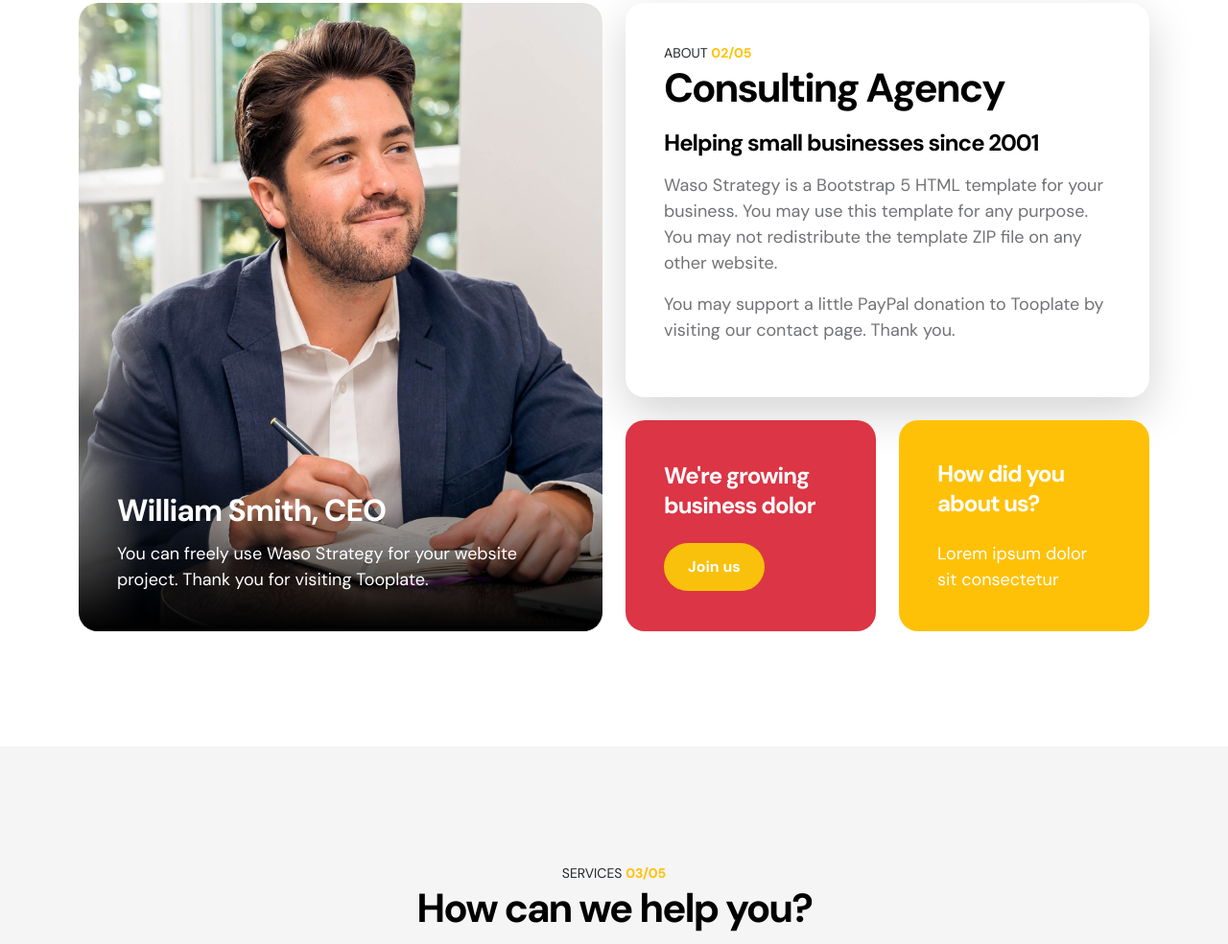
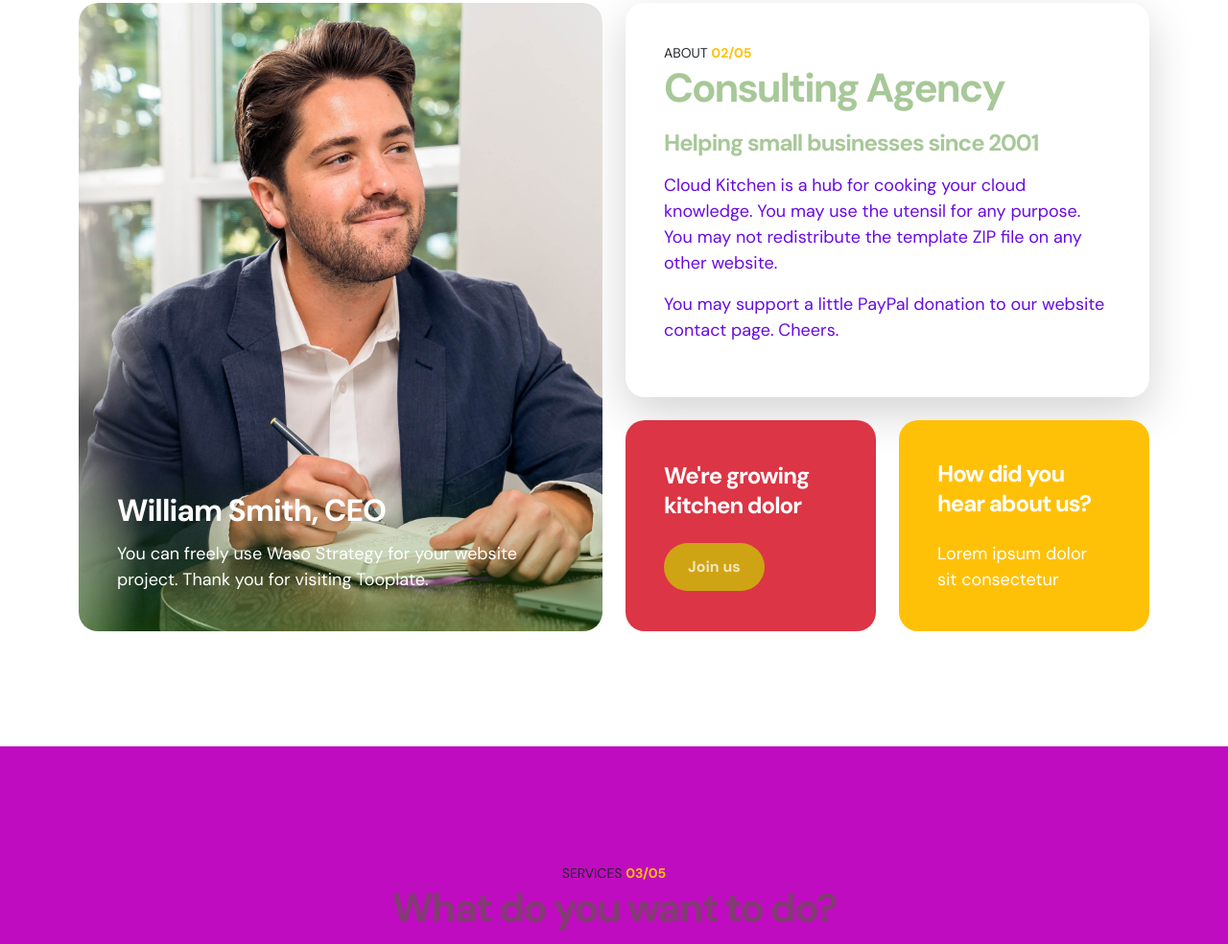
Before and after one commit to Saxangel/MarketPeak_Ecommerce, a plain HTML site: page 2130_waso_strategy/index.html in a window 1280 px wide. Shown: the part 912-1896 px from the top of the page at 96% size. Drawn offline with Linux system fonts and the light colour scheme.

Commit message:
Text editing

```diff
--- a/2130_waso_strategy/css/tooplate-waso-strategy.css
+++ b/2130_waso_strategy/css/tooplate-waso-strategy.css
@@ -13,12 +13,12 @@ Free Bootstrap 5 HTML Template
   CUSTOM PROPERTIES ( VARIABLES )
 -----------------------------------------*/
 :root {
-  --white-color:                  #ffffff;
-  --primary-color:                #f9c10b;
-  --secondary-color:              #dc3545;
-  --section-bg-color:             #f5f5f5;
-  --dark-color:                   #000000;
-  --p-color:                      #717275;
+  --white-color:                  #ffffffb9;
+  --primary-color:                #cfa414;
+  --secondary-color:              #af960ab0;
+  --section-bg-color:             #c00cc0;
+  --dark-color:                   #2f7c0b6c;
+  --p-color:                      #680ae4;
 
   --body-font-family:             'DM Sans', sans-serif;
 
@@ -133,7 +133,7 @@ a:hover {
 
 .section-hero ::selection,
 .bg-warning ::selection {
-  background: #f9d55c;
+  background: #0c279e;
 }
 
 .section-padding {
--- a/2130_waso_strategy/index.html
+++ b/2130_waso_strategy/index.html
@@ -7,7 +7,7 @@
         <meta name="description" content="">
         <meta name="author" content="Tooplate">
 
-        <title>Waso Strategy - Bootstrap 5 HTML Template</title>
+        <title>Cloud Kitchen - Bootstrap 5 HTML Template</title>
 
         <!-- CSS FILES -->
         <link rel="preconnect" href="https://fonts.googleapis.com">
@@ -205,9 +205,9 @@ Free Bootstrap 5 HTML Template
 
                                     <h5 class="mb-3">Helping small businesses since 2001</h5>
 
-                                    <p>Waso Strategy is a Bootstrap 5 HTML template for your business. You may use this template for any purpose. You may not redistribute the template ZIP file on any other website.</p>
+                                    <p>Cloud Kitchen is a hub for cooking your cloud knowledge. You may use the utensil for any purpose. You may not redistribute the template ZIP file on any other website.</p>
 
-                                    <p>You may support a little PayPal donation to Tooplate by visiting our <a href="https://www.tooplate.com/contact">contact page</a>. Thank you.</p>
+                                    <p>You may support a little PayPal donation to our website <a href="https://www.tooplate.com/contact">contact page</a>. Cheers.</p>
                                 </div>
                             </div>
 
@@ -216,7 +216,7 @@ Free Bootstrap 5 HTML Template
                                     <div class="about-thumb d-flex flex-column justify-content-center bg-danger mb-lg-0 h-100">
 
                                         <div class="about-info">
-                                            <h5 class="text-white mb-4">We're growing business dolor</h5>
+                                            <h5 class="text-white mb-4">We're growing kitchen dolor</h5>
 
                                             <a class="custom-btn btn custom-bg-primary" href="#section_3">Join us</a>
                                         </div>
@@ -227,7 +227,7 @@ Free Bootstrap 5 HTML Template
                                     <div class="about-thumb d-flex flex-column justify-content-center bg-warning mb-lg-0 h-100">
 
                                         <div class="about-info">
-                                            <h5 class="text-white mb-4">How did you about us?</h5>
+                                            <h5 class="text-white mb-4">How did you hear about us?</h5>
 
                                             <p class="text-white mb-0">Lorem ipsum dolor sit consectetur</p>
                                         </div>
@@ -247,7 +247,7 @@ Free Bootstrap 5 HTML Template
                         <div class="col-lg-10 col-12 text-center mx-auto mb-5">
                             <small class="small-title">Services <strong class="text-warning">03/05</strong></small>
 
-                            <h2>How can we help you?</h2>
+                            <h2>What do you want to do?</h2>
 
                         </div>
 
```
Also changed, not shown: 2130_waso_strategy/css/magnific-popup.css, Images/Text editing.png (added).
